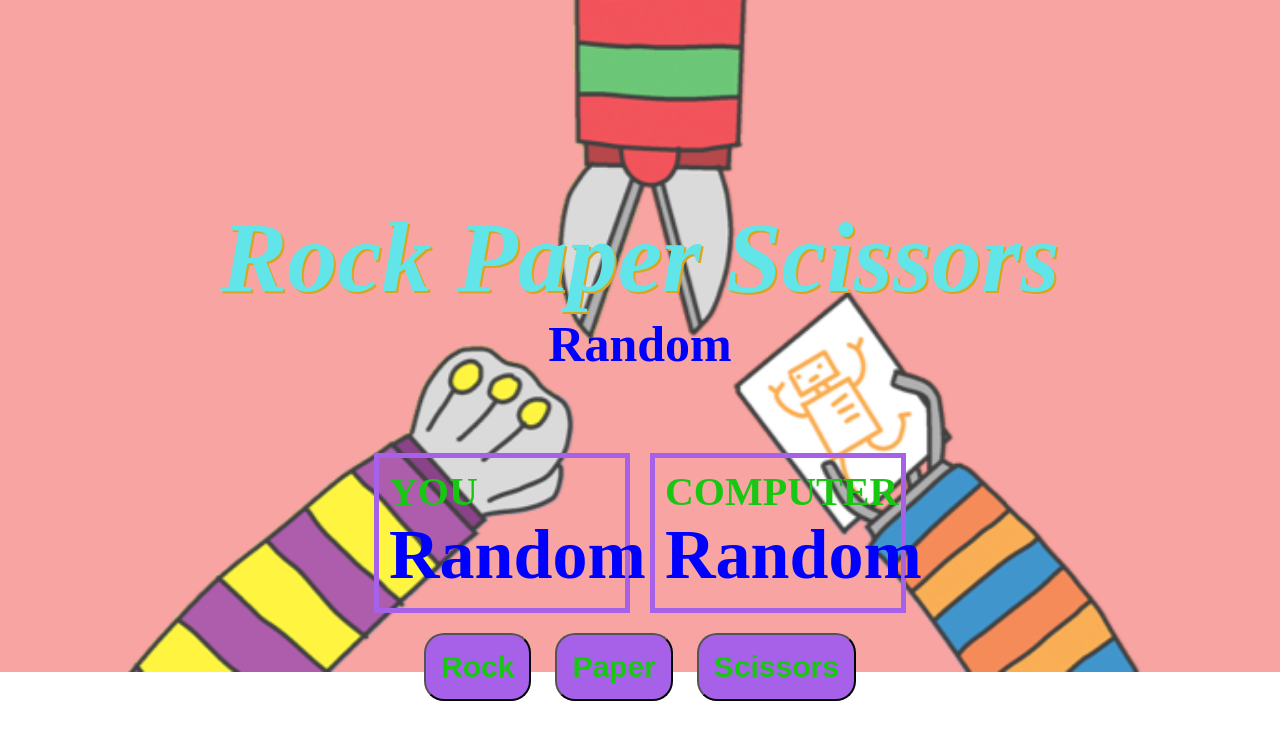
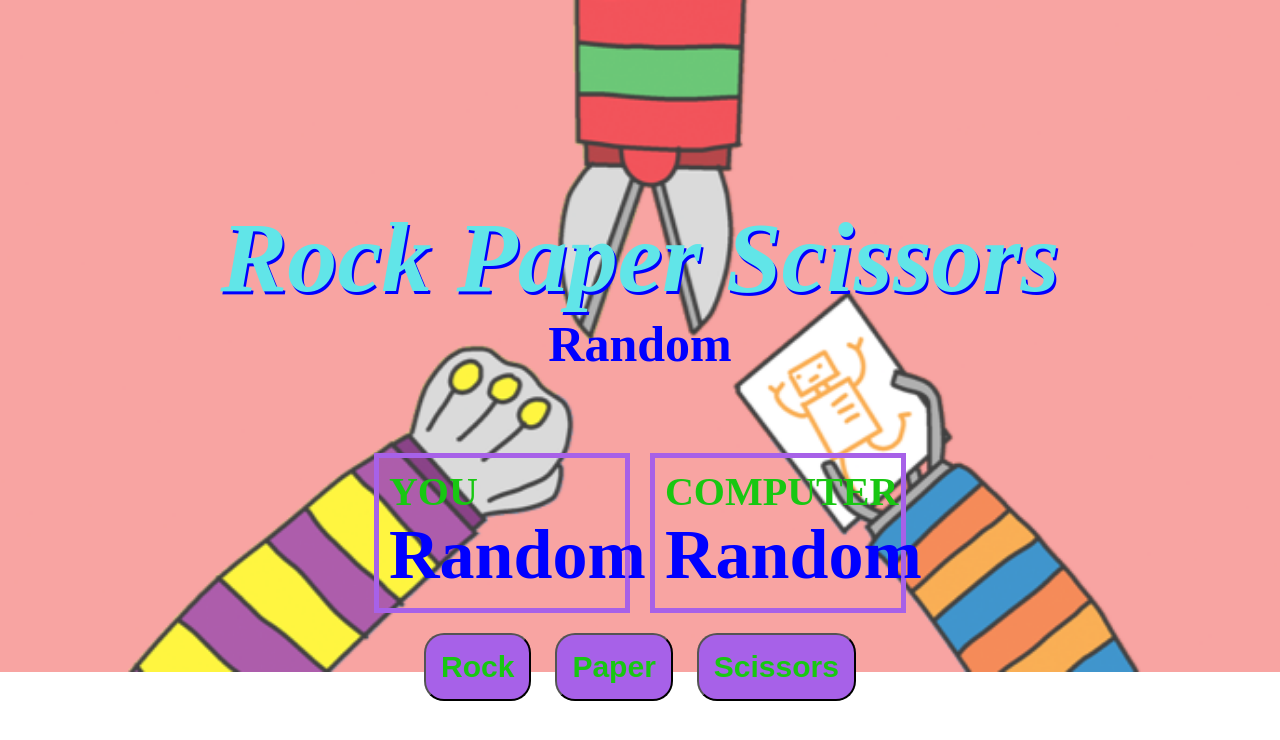
Before and after one commit to Saurashya/SaurashyaPojects, a plain HTML site: page Rock_Paper_Scissors/index.html in a window 1280 px wide. Drawn offline with Linux system fonts and the light colour scheme.

Commit message:
Add files via upload

```diff
--- a/Rock_Paper_Scissors/index.css
+++ b/Rock_Paper_Scissors/index.css
@@ -31,7 +31,7 @@ h1 {
   font-weight: bold;
   color: #61e5e8;
   font-style: italic;
-  text-shadow: 2px 2px goldenrod;
+  text-shadow: 2px 3px blue;
 }
 h2 {
   font-size: 50px;
```
